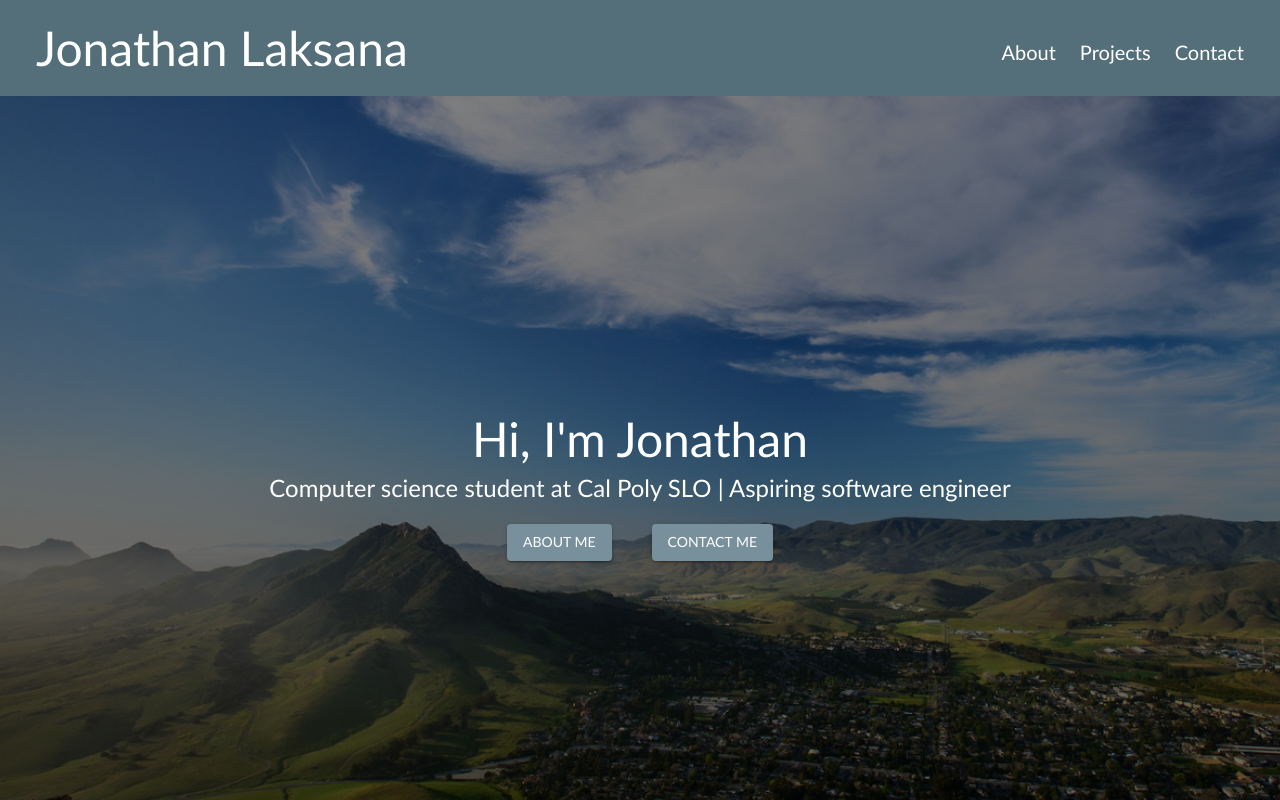
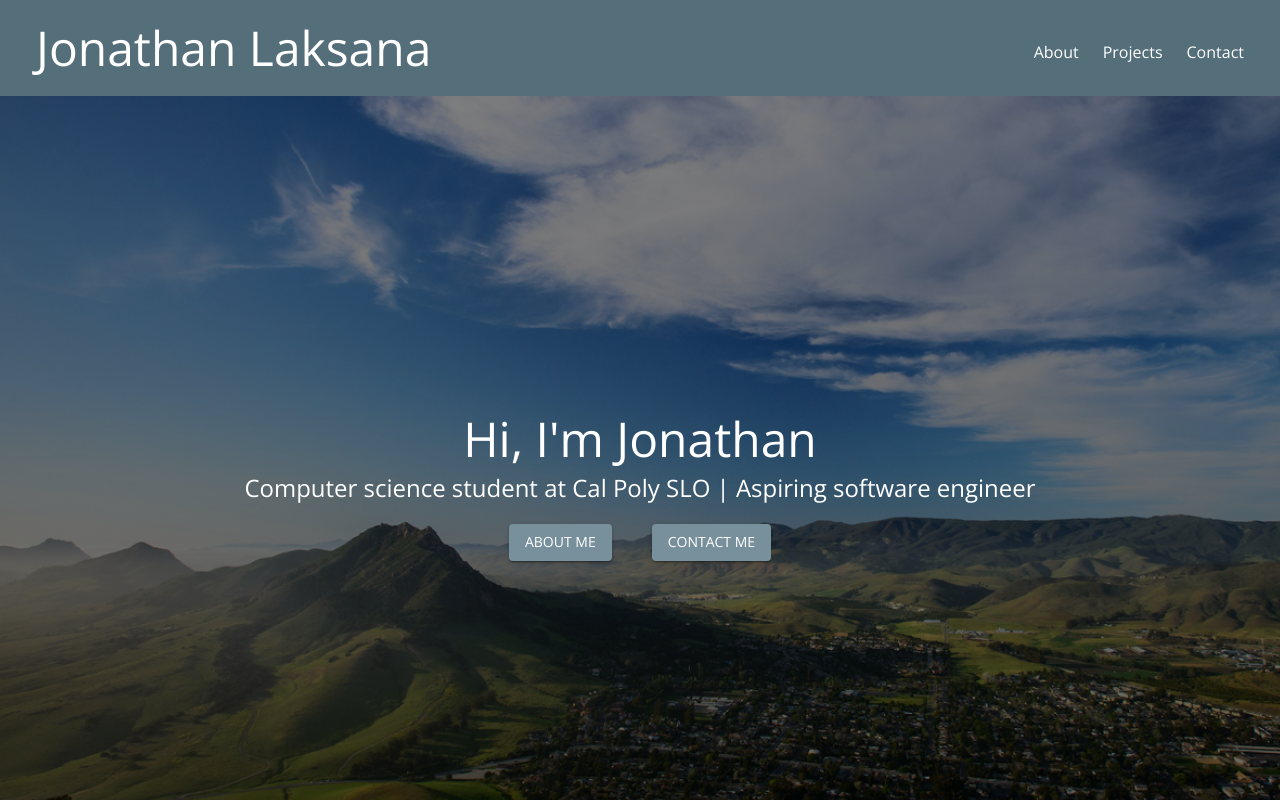
Before and after one commit to jlaksana/jlaksana.github.io, a React (Create React App) app: page / in a window 1280 px wide. Shown: the top 800 px of the page. Built offline with nearby package versions, Linux system fonts and the light colour scheme.

Commit message:
styling adjustments

```diff
--- a/src/components/Navbar.jsx
+++ b/src/components/Navbar.jsx
@@ -12,17 +12,17 @@ function Navbar() {
       <ul>
         <li>
           <Link smooth to="#about">
-            <Typography variant="h6">About</Typography>
+            <Typography variant="subtitle1">About</Typography>
           </Link>
         </li>
         <li>
           <Link smooth to="#projects">
-            <Typography variant="h6">Projects</Typography>
+            <Typography variant="subtitle1">Projects</Typography>
           </Link>
         </li>
         <li>
           <Link smooth to="#contact">
-            <Typography variant="h6">Contact</Typography>
+            <Typography variant="subtitle1">Contact</Typography>
           </Link>
         </li>
       </ul>
--- a/src/css/Projects.css
+++ b/src/css/Projects.css
@@ -6,7 +6,7 @@
 .cards {
   padding-top: 10px;
   display: grid;
-  grid-template-columns: repeat(auto-fill, minmax(300px, 1fr));
+  grid-template-columns: repeat(auto-fill, minmax(350px, 1fr));
   grid-auto-rows: auto;
   grid-gap: 2rem;
   justify-items: center;
--- a/src/index.js
+++ b/src/index.js
@@ -10,6 +10,11 @@ root.render(
       rel="stylesheet"
       href="https://fonts.googleapis.com/css?family=Roboto:300,400,500,700&display=swap"
     />
+    <link
+      rel="stylesheet"
+      type="text/css"
+      href="//fonts.googleapis.com/css?family=Open+Sans"
+    />
     <App />
   </React.StrictMode>
 );
--- a/src/theme.js
+++ b/src/theme.js
@@ -10,7 +10,7 @@ let theme = createTheme({
     },
   },
   typography: {
-    fontFamily: "Calibri",
+    fontFamily: "Open Sans",
   },
 });
 
```
